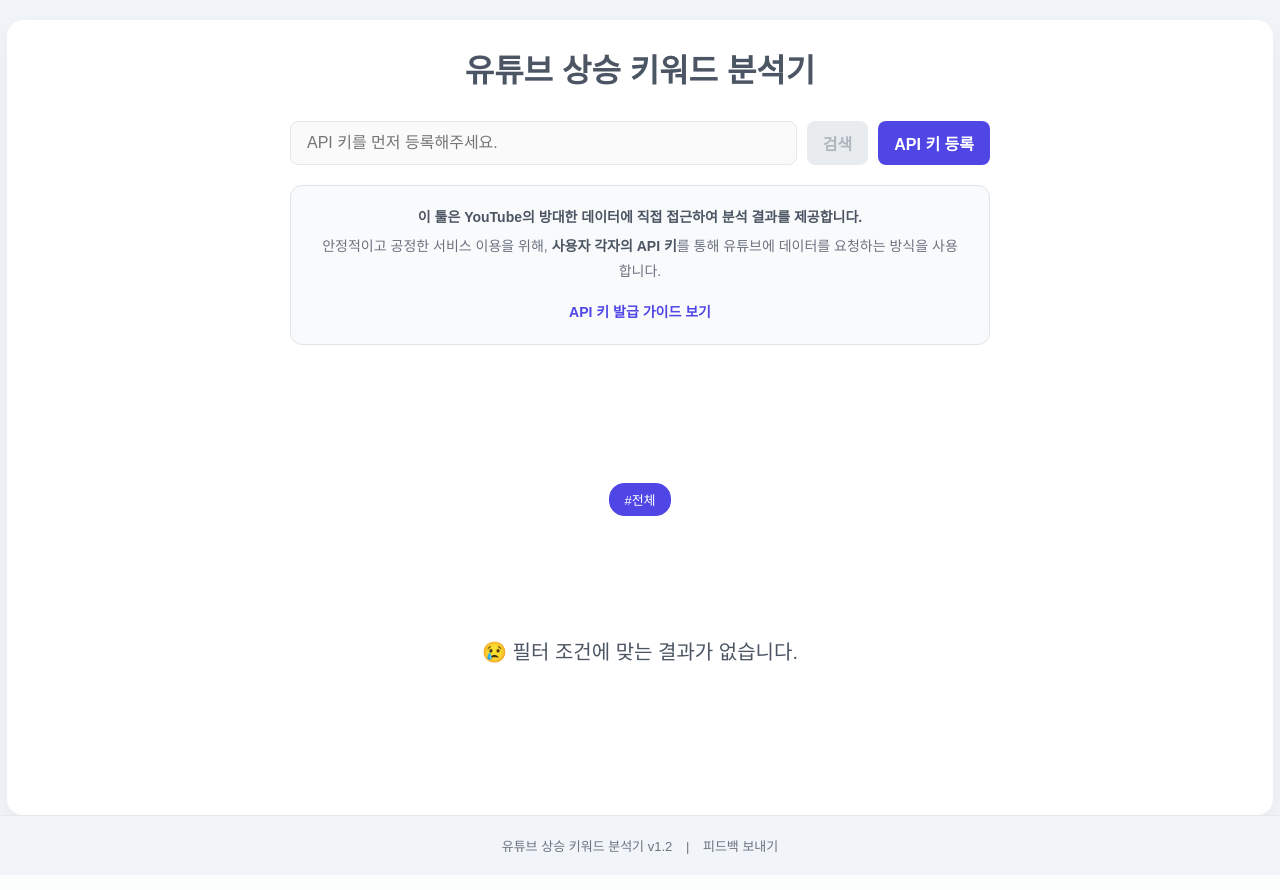
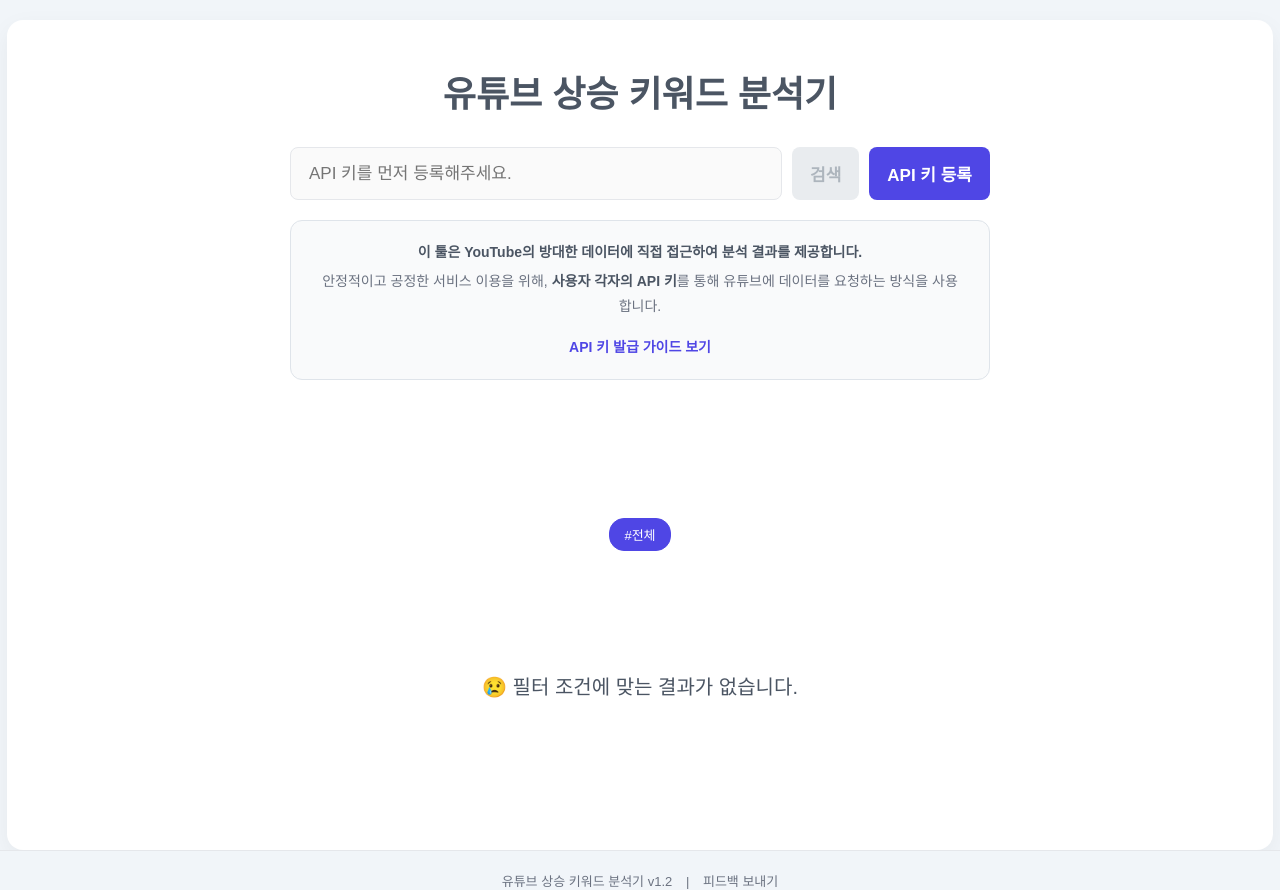
Before and after one commit to bluewind23/youtube-analyzer, a Flask app: page / in a window 1280 px wide. Shown: the top 890 px of the page. Before the commit the page ends 854 px from the top, so only its background shows below. Run offline with Flask 3, Linux system fonts and the light colour scheme; data that the repository does not hold is empty; some libraries are stand-ins or nearby versions; some web fonts are replaced.

Commit message:
Title ui update

```diff
--- a/templates/main_page.html
+++ b/templates/main_page.html
@@ -60,14 +60,16 @@
         }
 
         h2 {
-            font-size: 32px;
+            font-size: 36px;
+            /* 크기 키움 */
             font-weight: 800;
             text-align: center;
             min-height: 40px;
             display: flex;
             align-items: center;
             justify-content: center;
-            margin-top: 0;
+            margin-top: 20px;
+            /* 상단 여백 추가 */
             margin-bottom: 30px;
         }
 
@@ -97,8 +99,10 @@
         select,
         button {
             font-family: inherit;
-            font-size: 16px;
-            padding: 10px 16px;
+            font-size: 17px;
+            /* 글자 크기 키움 */
+            padding: 14px 18px;
+            /* 높이 키움 */
             border: 1px solid var(--border-color);
             border-radius: 8px;
             outline: none;
```
